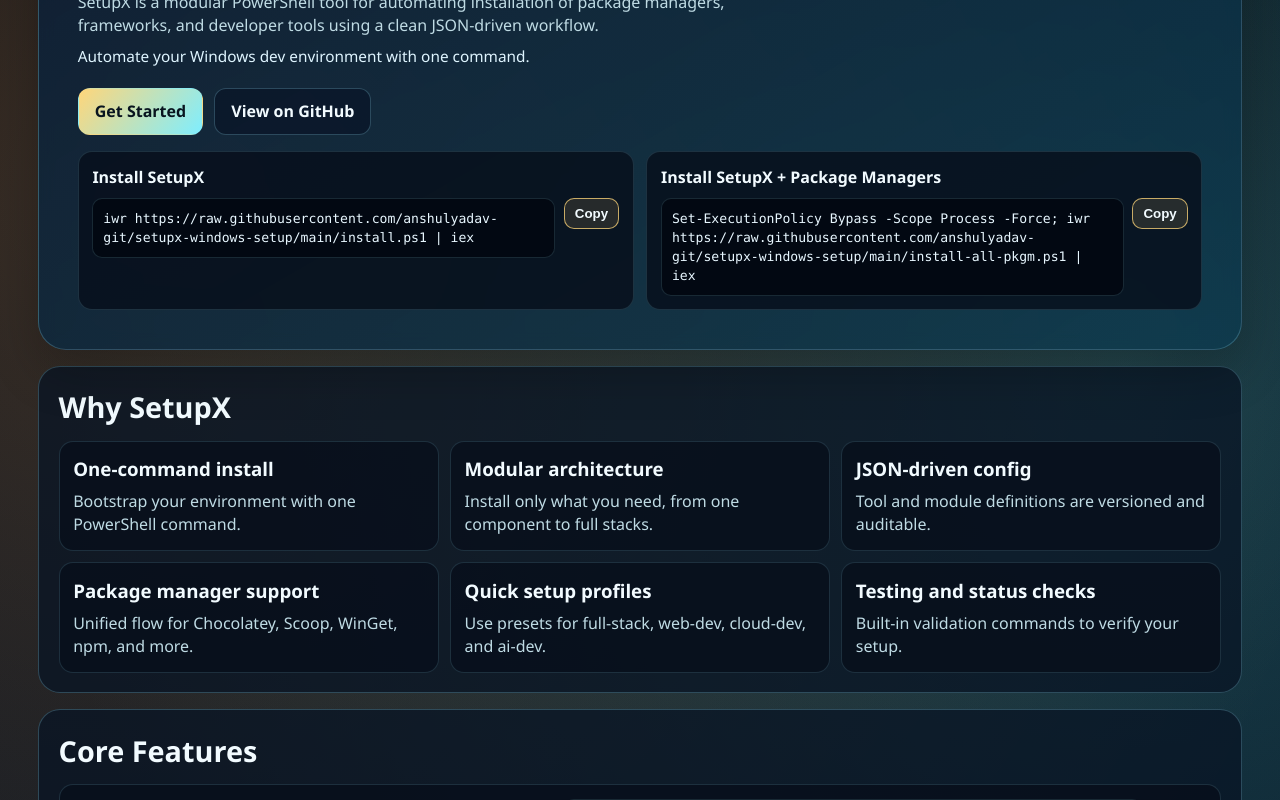
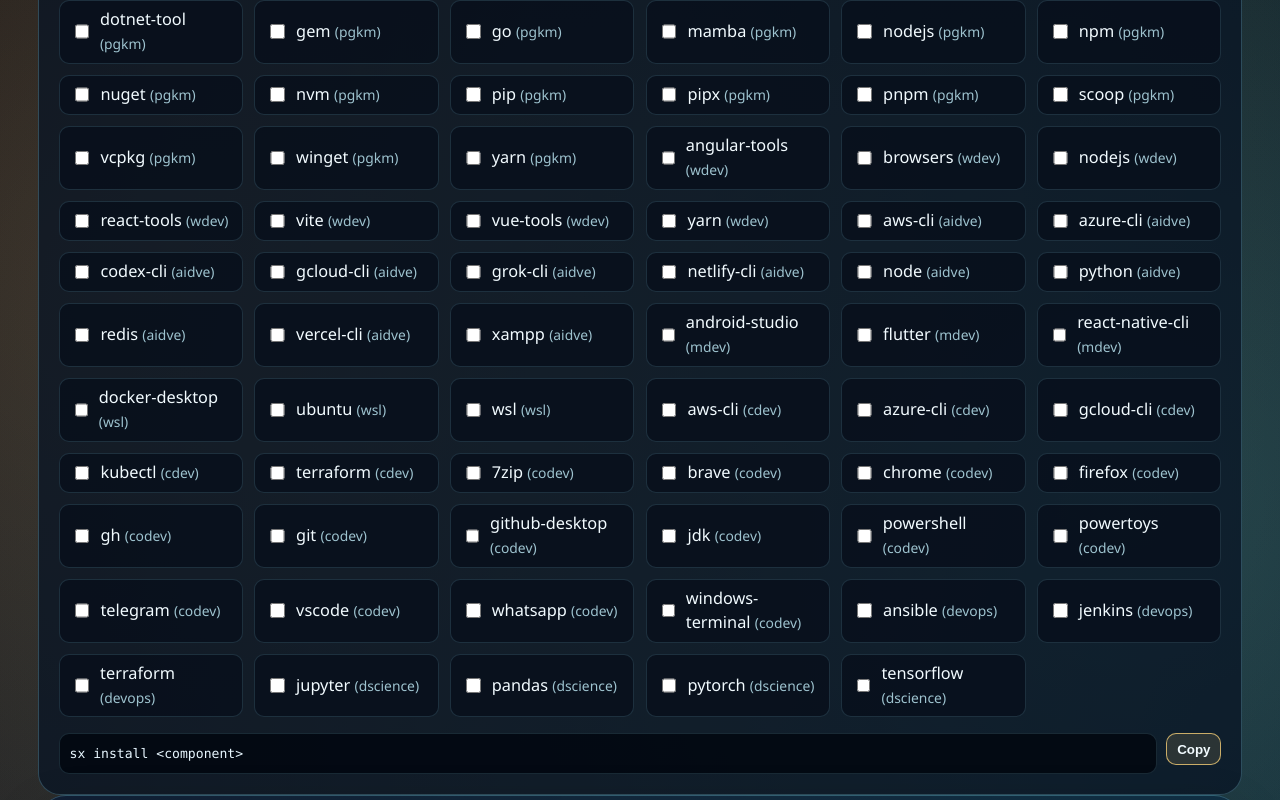
Before and after one commit to anshulyadav32/setupx-windows-setup, a React (Vite) app in the folder website/: page / in a window 1280 px wide. Shown: the part 240-1040 px from the top of the page. Built offline with nearby package versions, Linux system fonts and the light colour scheme.

Commit message:
feat: add custom install menu with selectable components

```diff
--- a/website/src/App.css
+++ b/website/src/App.css
@@ -161,6 +161,30 @@
 
 .feature-row pre {
   width: 100%;
+}
+
+.custom-install-list {
+  display: grid;
+  grid-template-columns: repeat(auto-fit, minmax(180px, 1fr));
+  gap: 0.7rem;
+  margin-top: 1rem;
+}
+
+.custom-install-item {
+  display: flex;
+  align-items: center;
+  gap: 0.5rem;
+  font-size: 1.02rem;
+  background: rgba(8, 15, 28, 0.82);
+  border-radius: 10px;
+  border: 1px solid var(--line-soft);
+  padding: 0.45rem 0.7rem;
+}
+
+.custom-install-item input[type="checkbox"] {
+  accent-color: #ffd67a;
+  width: 1.1em;
+  height: 1.1em;
 }
 
 .module-card {
--- a/website/src/App.jsx
+++ b/website/src/App.jsx
@@ -1,5 +1,7 @@
 import './App.css'
 import { useMemo, useState } from 'react'
+
+import { moduleCards } from './setupxData.js'
 
 const installOneLiner =
   'iwr https://raw.githubusercontent.com/anshulyadav-git/setupx-windows-setup/main/install.ps1 | iex'
@@ -96,6 +98,29 @@
   const [openModule, setOpenModule] = useState(modules[0].alias)
   const [activeTab, setActiveTab] = useState('core')
 
+  // Custom install state
+  const [selectedComponents, setSelectedComponents] = useState([])
+
+  // Flat list of all components
+  const allComponents = useMemo(() => {
+    return moduleCards.flatMap(mod => mod.components.map(comp => ({
+      module: mod.alias,
+      name: comp,
+    })))
+  }, [])
+
+  // Build install command
+  const customInstallCmd = selectedComponents.length
+    ? `sx install ${selectedComponents.join(' ')}`
+    : 'sx install <component>'
+
+  // Toggle component selection
+  const toggleComponent = (name) => {
+    setSelectedComponents(selectedComponents.includes(name)
+      ? selectedComponents.filter(c => c !== name)
+      : [...selectedComponents, name])
+  }
+
   const totals = useMemo(
     () => ({ modules: modules.length, presets: presets.length, commands: Object.values(commandTabs).flat().length }),
     [],
@@ -124,6 +149,27 @@
 
   return (
     <div className="landing-shell">
+      {/* Custom Install Section */}
+      <section className="section" id="custom-install">
+        <h2>Custom Install</h2>
+        <p>Select which components you want to install. The command below updates automatically.</p>
+        <div className="custom-install-list">
+          {allComponents.map(({ module, name }) => (
+            <label key={name} className="custom-install-item">
+              <input
+                type="checkbox"
+                checked={selectedComponents.includes(name)}
+                onChange={() => toggleComponent(name)}
+              />
+              <span>{name} <small style={{ color: '#9ec3cf', fontSize: '0.85em' }}>({module})</small></span>
+            </label>
+          ))}
+        </div>
+        <div className="command-inline" style={{ marginTop: '1rem' }}>
+          <code>{customInstallCmd}</code>
+          <CopyButton value={customInstallCmd} copied={copiedValue === customInstallCmd} onCopy={copyText} />
+        </div>
+      </section>
       <header className="hero" id="top">
         <p className="eyebrow">SetupX / sx</p>
         <h1>Set up your Windows dev environment in one command</h1>
```
